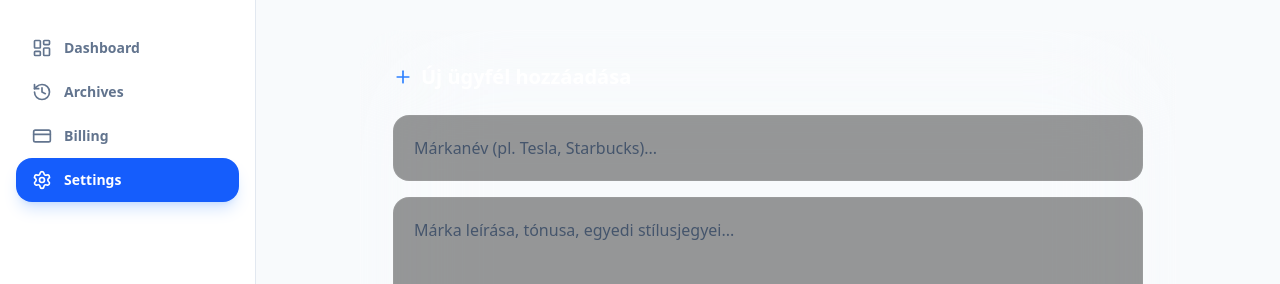
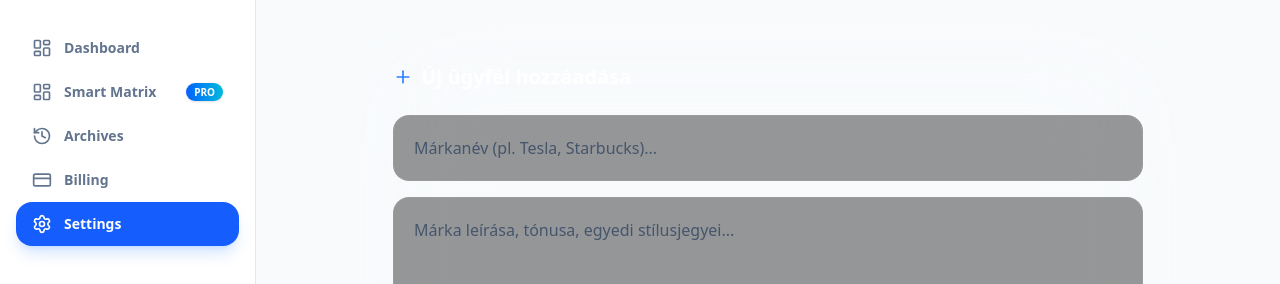
Before and after one commit to fintamas01/content-factory-ai, a Next.js app: page /settings in a window 1280 px wide. Shown: the part 122-406 px from the top of the page. Built offline with nearby package versions, Linux system fonts and the light colour scheme; no server answers.

Commit message:
Smart Matrix

```diff
--- a/app/components/Sidebar.tsx
+++ b/app/components/Sidebar.tsx
@@ -1,7 +1,7 @@
 "use client";
 import Link from 'next/link';
 import { usePathname, useRouter } from 'next/navigation';
-import { LayoutDashboard, History, CreditCard, Settings, LogOut, Sparkles } from 'lucide-react';
+import { LayoutDashboard, History, CreditCard, Settings, LogOut, Sparkles, LayoutGrid } from 'lucide-react';
 import { createBrowserClient } from '@supabase/ssr';
 import Image from 'next/image';
 
@@ -12,6 +12,7 @@ const supabase = createBrowserClient(
 
 const menuItems = [
   { icon: LayoutDashboard, label: 'Dashboard', href: '/dashboard' },
+  { icon: LayoutDashboard, label: 'Smart Matrix', href: '/dashboard/matrix' },
   { icon: History, label: 'Archives', href: '/history' },
   { icon: CreditCard, label: 'Billing', href: '/billing' },
   { icon: Settings, label: 'Settings', href: '/settings' },
@@ -39,9 +40,6 @@ export default function Sidebar() {
           height={100}
           className="object-contain"
         />
-        <span className="text-xl font-bold tracking-tight text-white">
-          CFAI
-        </span>
       </div>
 
       <nav className="flex-1 px-4 space-y-2">
@@ -55,7 +53,14 @@ export default function Sidebar() {
                 : 'text-slate-500 hover:bg-slate-100 dark:hover:bg-white/5'
               }`}>
                 <item.icon className="w-5 h-5" />
-                {item.label}
+                <span className="flex-1">{item.label}</span>
+
+                {/* PRO Badge a Matrix mellé */}
+                {item.label === 'Smart Matrix' && (
+                  <span className="text-[10px] bg-gradient-to-r from-blue-600 to-cyan-500 text-white px-2 py-0.5 rounded-full shadow-sm">
+                    PRO
+                  </span>
+                )}
               </div>
             </Link>
           );
```
Also changed, not shown: app/dashboard/matrix/page.tsx (added).
